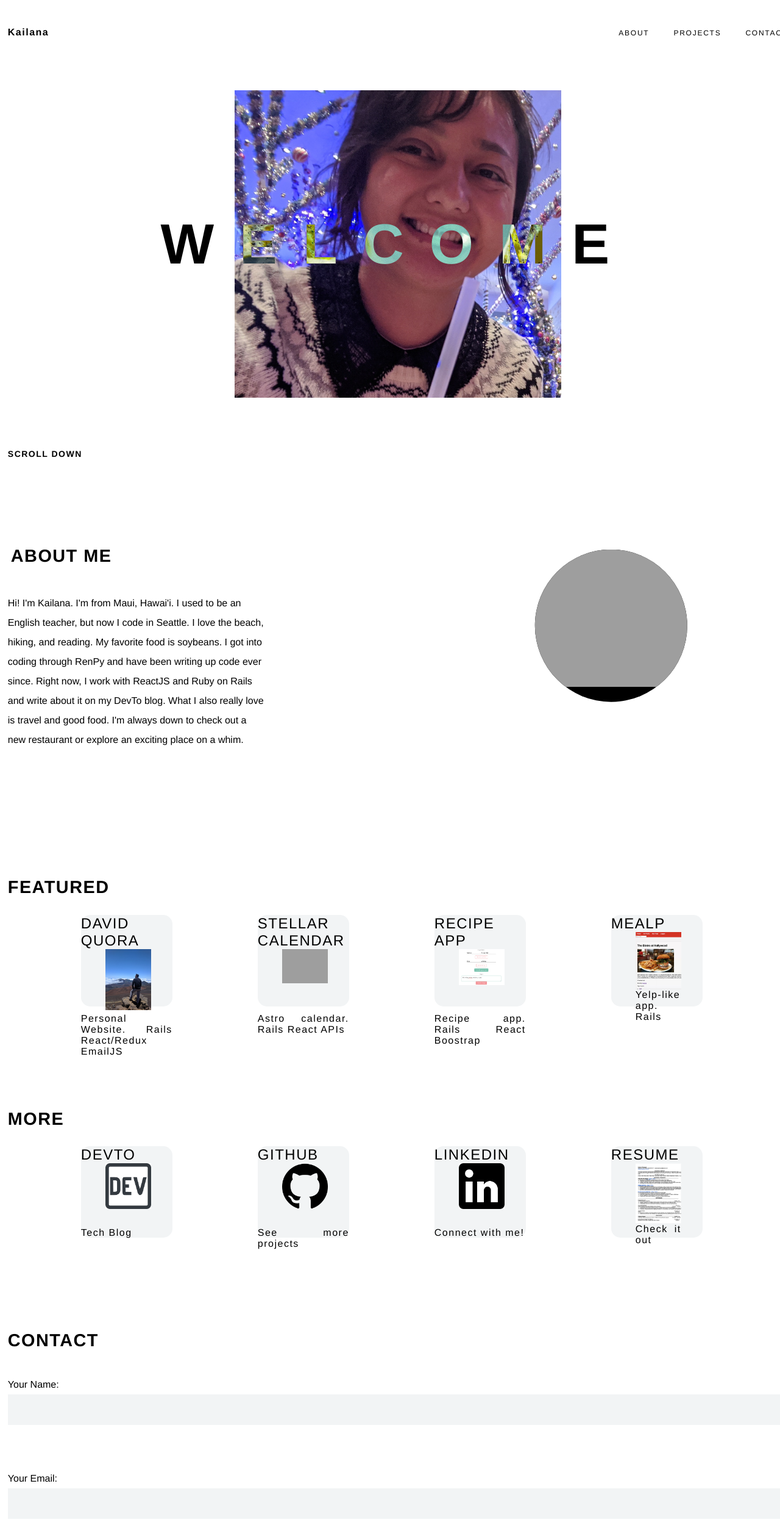
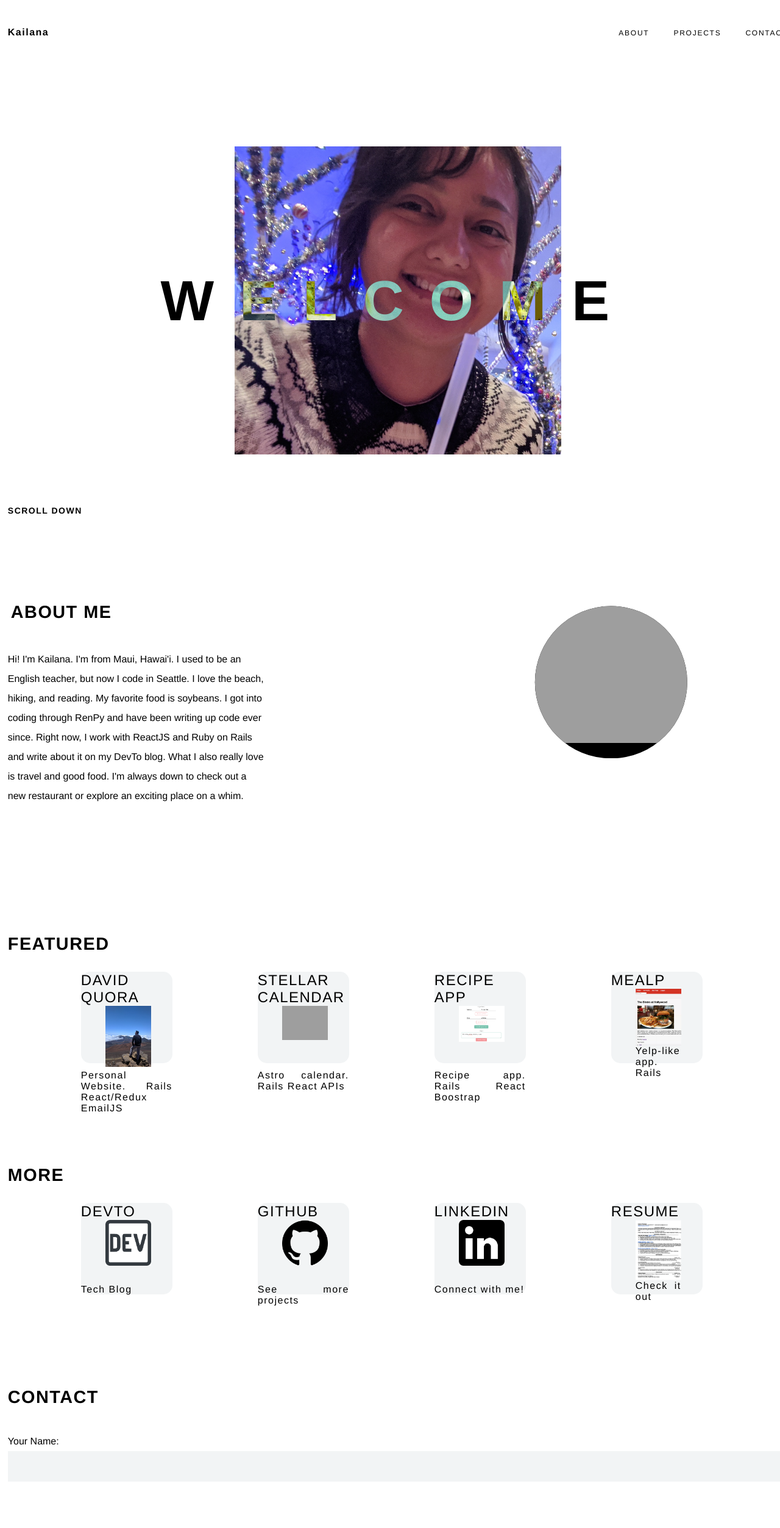
Before and after one commit to kailanak1/first-gatsby-project, a Gatsby site: page / in a window 1280 px wide. Shown: the top 2505 px of the page at 61% size. Built offline with nearby package versions, Linux system fonts and the light colour scheme; Gatsby itself is replaced by a stand-in of ours; grey boxes are pictures that could not be loaded.

Commit message:
fixed spacing on header

```diff
--- a/gatsby-config.js
+++ b/gatsby-config.js
@@ -1,8 +1,8 @@
 module.exports = {
   siteMetadata: {
-    title: ``,
-    description: `Kick off your next, great Gatsby project with this default starter. This barebones starter ships with the main Gatsby configuration files you might need.`,
-    author: `@gatsbyjs`,
+    title: `Kailana Kahawaii`,
+    description: `Kailana's portfolio site.`,
+    author: `Kailana Kahawaii`,
   },
   plugins: [
     `gatsby-plugin-smoothscroll`,
--- a/src/components/contact.js
+++ b/src/components/contact.js
@@ -28,6 +28,7 @@ export default function Contact(){
     })
       .then(() => navigate(form.getAttribute('action')))
       .catch((error) => alert(error))
+
   }
     return (
         <div className="contact" id="contact">
--- a/src/styles/styles.scss
+++ b/src/styles/styles.scss
@@ -31,9 +31,11 @@ body {
 header {
     height: 80px;
     width: 100%;
-    position: absolute;
+    position: relative;
     top: 0px;
     z-index: 10;
+    margin-left: auto;
+    margin-right: auto;
     .inner-header{
         display: flex;
         align-items: center;
@@ -274,7 +276,7 @@ header {
         input, textarea {
             font    : $font, 1.4em;
             border  : none;
-            padding : 0 10px;
+            padding : 0;
             margin  : 0;
             width   : 100%;
             min-height: 50px;
```
Also changed, not shown: src/images/gatsby-icon.png (deleted), src/images/kailana_icon.png (added).
